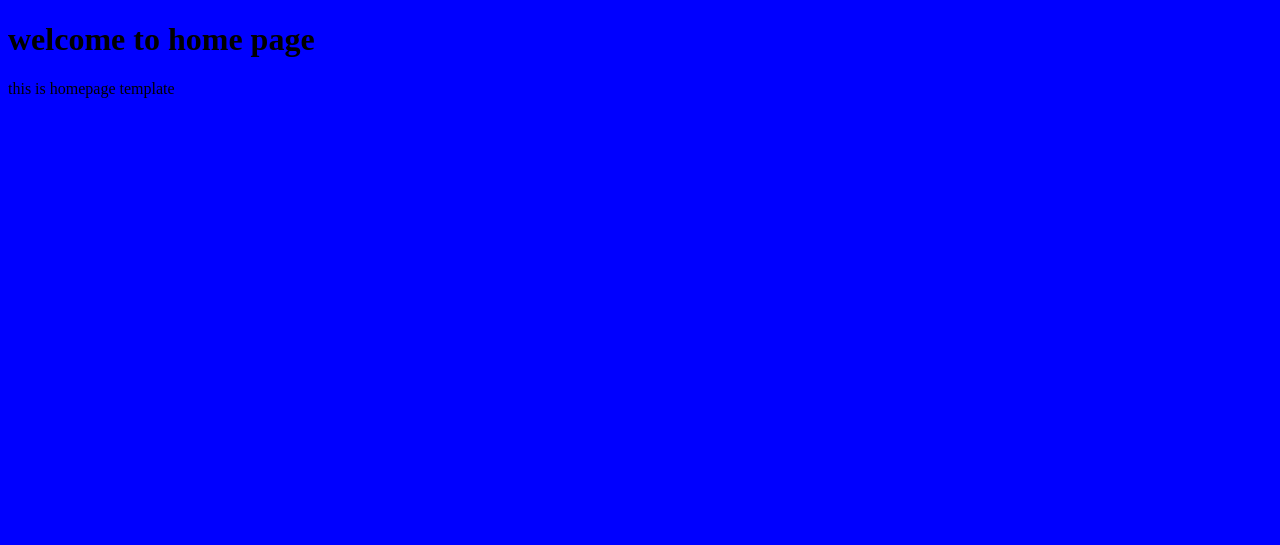
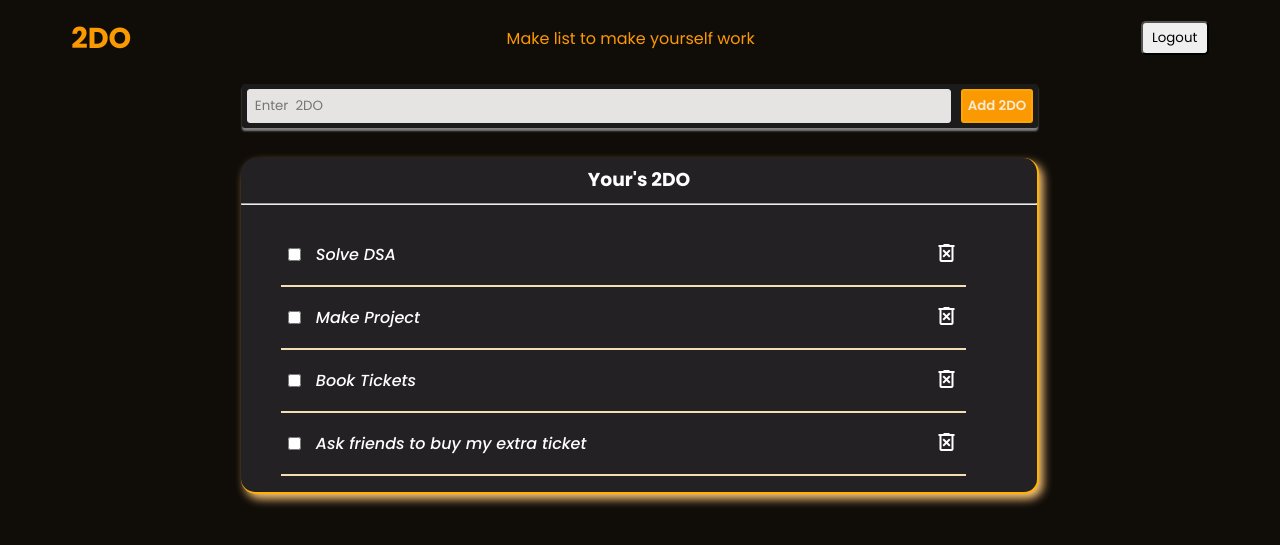
Before and after one commit to harsh17078/harshPrakharDjango, a Django app: page / in a window 1280 px wide. Shown: the top 545 px of the page. Run offline with Django 5.2, Linux system fonts and the light colour scheme.

Commit message:
. homeadded

```diff
--- a/static/css/style.css
+++ b/static/css/style.css
@@ -1,3 +1,137 @@
+*{
+    font-family: "Poppins";
+
+}
 body{
-    background-color: blue;
+    background-color: #100c08;
+    color: white;
+
 }
+.main{
+    width: 90%;
+    margin: auto;
+
+}
+nav{
+    margin-top: -15px;
+    display: flex;
+    color: #fb9902;
+    font-size: larger;
+
+}
+nav p{
+    font-size: medium;
+    margin: auto;
+    margin-left: 33%;
+}
+nav button{
+
+    width: 6%;
+    height: 15%;
+    padding: 5px;
+    border-radius: 5px;
+    margin: auto;
+    margin-right: 0;
+}
+.inputall{
+    width: 70%;
+    margin: auto;
+    display: flex;
+    justify-content: space-between;
+    border-radius: 3px;
+    box-shadow: 0px 3px 2px #808080 ;
+    background-color: #1b1b1b ;
+}
+.inputall input{
+    padding: 5px;
+    margin: 5px;
+    border-radius: 3px;
+    border: none;
+    background-color: #e5e4e2;
+    color: #777;
+    border: 1px solid #e5e4e2 ;
+}
+#title2do{
+    width: 90%;
+}
+.inputall input::placeholder{
+    padding: 2px;
+}
+#eveText{
+    width: 50%;
+}
+.listall{
+    width: 70%;
+    margin: auto;
+    border: 2px solid #ffb300;
+    border-radius: 15px;
+    border-top: none;
+    border-left: none;
+    background-color: #242124;
+    box-shadow: 4px 5px 10px #ffc87c;
+}
+ul{
+    list-style:none;
+}
+ul li{
+    width: 90%;
+    padding: 2px;
+    font-style: italic;
+    font-weight: 500;
+    display: flex;
+    gap:10px;
+    border-bottom: 2px solid wheat;
+
+}
+#addeve{
+    background-color:#fb9902 ;
+    border: 2px solid #ffa500;
+    color: #faebd7;
+    padding: 5px;
+    font-weight: 600;
+
+    &:hover{
+        background-color: white;
+        color: #242124;
+        border: 2px solid white;
+        transition-delay: 50ms;
+    }
+}
+.btnlist{
+    width: 6%;
+    padding: 2px;
+    margin: 3px;
+    margin-top: 10px;
+    border-radius: 50px;
+    background-color: #fb9902;
+    border: 2px solid #ffa500;
+    color: #faebd7;
+    font-weight: 700;
+    font-size: 15px;
+}
+ul li input{
+    padding: 5px;
+    margin: 5px;
+    border-radius: 3px;
+    border: none;
+    background-color: #e5e4e2;
+    color: #777;
+    border: 1px solid #e5e4e2 ;
+
+}
+
+
+
+.material-symbols-outlined {
+    padding: 5px;
+    height: 5px;
+    margin: auto;
+    margin-top: 10px;
+    margin-right: 0;
+
+  font-variation-settings:
+  'FILL' 0,
+  'wght' 400,
+  'GRAD' 0,
+  'opsz' 24
+}
--- a/templates/home.html
+++ b/templates/home.html
@@ -1,14 +1,77 @@
+<!DOCTYPE html>
 {% load static %}
-<!DOCTYPE html>
 <html lang="en">
 <head>
     <meta charset="UTF-8">
     <meta name="viewport" content="width=device-width, initial-scale=1.0">
-    <title>Document</title>
-    <link rel = "stylesheet" href = {% static "css/style.css" %}>
+    <title>Event Manager</title>
+    <link rel="stylesheet" href={% static "css/style.css" %}>
+    <link rel="stylesheet" href="https://fonts.googleapis.com/css2?family=Material+Symbols+Outlined:opsz,wght,FILL,GRAD@20..48,100..700,0..1,-50..200&icon_names=delete_forever" />
+    <link href="https://fonts.googleapis.com/css2?family=Poppins:ital,wght@0,100;0,200;0,300;0,400;0,500;0,600;0,700;0,800;0,900;1,100;1,200;1,300;1,400;1,500;1,600;1,700;1,800;1,900&display=swap" rel="stylesheet">
 </head>
 <body>
-    <h1> welcome to home page</h1>
-    <p>this is homepage template</p>
+
+    <div class="main">
+        <nav>
+            <h1>2DO</h1>
+            <p>Make list to make yourself work</p>
+            <button>Logout</button>
+        </nav>
+        <div class="inputall">
+
+            <input type="text" id="title2do" placeholder="Enter  2DO">
+            <input type="button" id="addeve" value="Add 2DO" onclick="addEve()">
+
+        </div>
+
+        <div class="listall">
+            <h3 style="margin-top: 30px; padding-top:7px">
+                <center>
+                    Your's 2DO
+                    <hr>
+                </center>
+            </h3>
+            <ul id="eveList">
+                <li>
+                    <input type="checkbox">
+                    <p>Solve DSA</p>
+
+                    <span class="material-symbols-outlined">
+                        delete_forever
+                    </span>
+
+                </li>
+                <li>
+                    <input type="checkbox">
+                    <p>Make Project</p>
+
+                    <span class="material-symbols-outlined">
+                        delete_forever
+                    </span>
+
+                </li>
+                <li>
+                    <input type="checkbox">
+                    <p>Book Tickets</p>
+
+                    <span class="material-symbols-outlined">
+                        delete_forever
+                    </span>
+
+                </li>
+                <li>
+                    <input type="checkbox">
+                    <p>Ask friends to buy my extra ticket</p>
+
+                    <span class="material-symbols-outlined">
+                        delete_forever
+                    </span>
+
+                </li>
+
+
+            </ul>
+        </div>
+    </div>
 </body>
 </html>
```
Also changed, not shown: harshPrakhar/views.py (line endings or trailing spaces).
